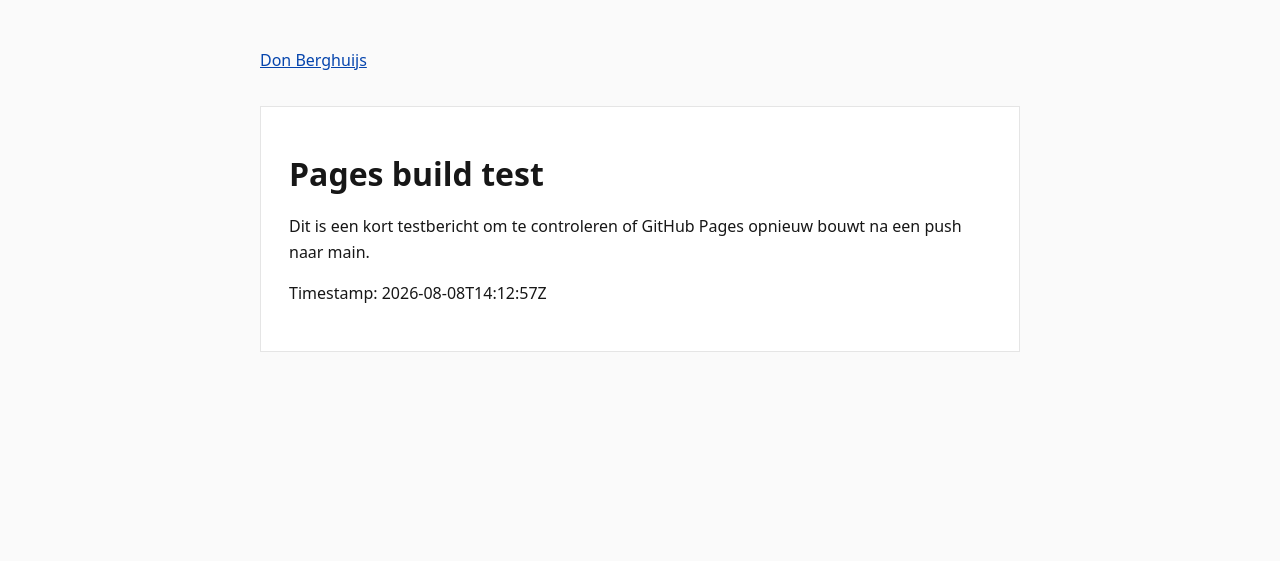
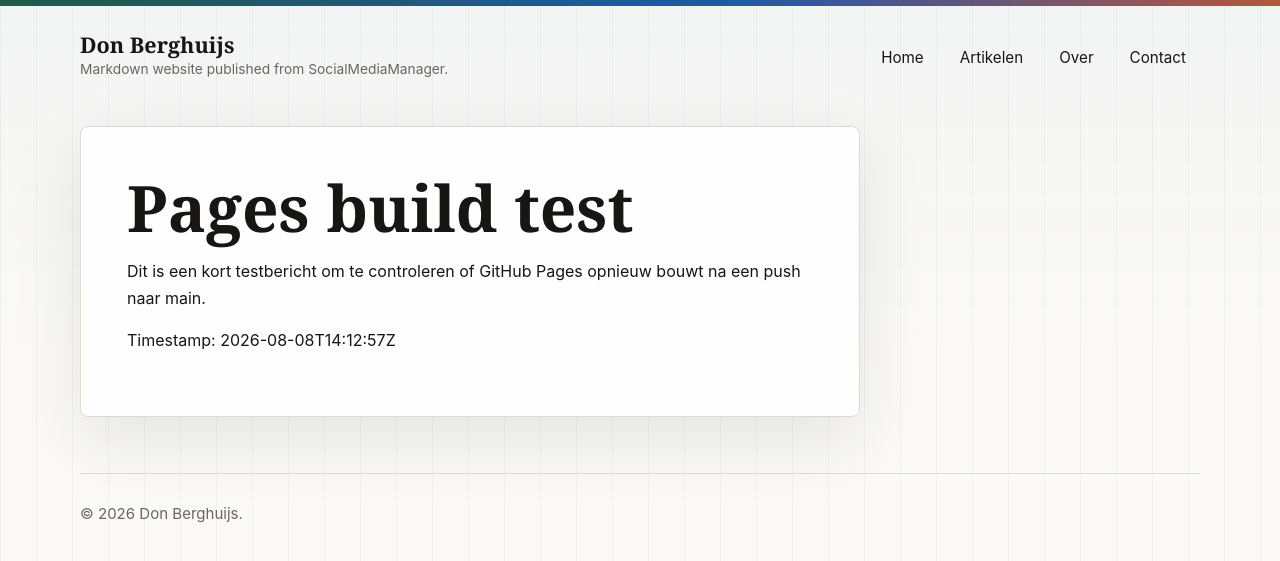
Before and after one commit to N04D/website, a Jekyll site: the page built from articles/pages-build-test-2026-08-08-141257.md, in a window 1280 px wide. Shown: the top 561 px of the page. Built offline with Jekyll 4.4.1, drawn with Linux system fonts in a browser that asks for light colours.

Commit message:
feat: add styled site navigation

```diff
--- /dev/null
+++ b/_includes/nav.html
@@ -0,0 +1,6 @@
+<nav class="site-nav" aria-label="Hoofdnavigatie">
+  <a href="{{ '/' | relative_url }}" {% if page.url == '/' %}aria-current="page"{% endif %}>Home</a>
+  <a href="{{ '/artikelen.html' | relative_url }}" {% if page.url == '/artikelen.html' %}aria-current="page"{% endif %}>Artikelen</a>
+  <a href="{{ '/over.html' | relative_url }}" {% if page.url == '/over.html' %}aria-current="page"{% endif %}>Over</a>
+  <a href="{{ '/contact.html' | relative_url }}" {% if page.url == '/contact.html' %}aria-current="page"{% endif %}>Contact</a>
+</nav>
--- a/_layouts/default.html
+++ b/_layouts/default.html
@@ -4,16 +4,30 @@
   <meta charset="utf-8">
   <meta name="viewport" content="width=device-width, initial-scale=1">
   <title>{% if page.title %}{{ page.title }} | {% endif %}{{ site.title }}</title>
-  <style>
-    body { font-family: system-ui, -apple-system, BlinkMacSystemFont, "Segoe UI", sans-serif; line-height: 1.6; max-width: 760px; margin: 0 auto; padding: 48px 20px; color: #171717; background: #fafafa; }
-    a { color: #0645ad; }
-    header { margin-bottom: 32px; }
-    main { background: #fff; border: 1px solid #e5e5e5; padding: 28px; }
-    h1 { line-height: 1.15; }
-  </style>
+  <meta name="description" content="{{ page.description | default: site.description }}">
+  <link rel="stylesheet" href="{{ '/assets/css/site.css' | relative_url }}">
 </head>
 <body>
-  <header><a href="{{ '/' | relative_url }}">{{ site.title }}</a></header>
-  <main>{{ content }}</main>
+  <div class="site-shell">
+    <header class="site-header">
+      <a class="brand" href="{{ '/' | relative_url }}" aria-label="Don Berghuijs home">
+        <strong>{{ site.title }}</strong>
+        <span>{{ site.description }}</span>
+      </a>
+      {% include nav.html %}
+    </header>
+    <main>
+      {% if page.layout_mode == 'plain' %}
+        {{ content }}
+      {% else %}
+        <article class="content">
+          {{ content }}
+        </article>
+      {% endif %}
+    </main>
+    <footer class="site-footer">
+      <span>&copy; {{ site.time | date: '%Y' }} {{ site.title }}.</span>
+    </footer>
+  </div>
 </body>
 </html>
--- /dev/null
+++ b/assets/css/site.css
@@ -0,0 +1,273 @@
+:root {
+  --paper: #fbfaf7;
+  --surface: #ffffff;
+  --ink: #171615;
+  --muted: #6b665f;
+  --line: #ded8ce;
+  --forest: #1f5b46;
+  --blue: #2457a6;
+  --clay: #b4573f;
+  --shadow: 0 24px 70px rgba(31, 42, 38, 0.10);
+}
+
+* { box-sizing: border-box; }
+
+html { scroll-behavior: smooth; }
+
+body {
+  margin: 0;
+  font-family: Inter, ui-sans-serif, system-ui, -apple-system, BlinkMacSystemFont, "Segoe UI", sans-serif;
+  color: var(--ink);
+  background:
+    linear-gradient(90deg, rgba(31, 91, 70, 0.05) 1px, transparent 1px),
+    linear-gradient(180deg, rgba(36, 87, 166, 0.04), transparent 360px),
+    var(--paper);
+  background-size: 36px 36px, auto, auto;
+  line-height: 1.65;
+}
+
+body::before {
+  content: "";
+  display: block;
+  height: 6px;
+  background: linear-gradient(90deg, var(--forest), var(--blue) 58%, var(--clay));
+}
+
+.site-shell {
+  width: min(1120px, calc(100% - 40px));
+  margin: 0 auto;
+}
+
+.site-header {
+  display: flex;
+  align-items: center;
+  justify-content: space-between;
+  gap: 24px;
+  padding: 28px 0;
+}
+
+.brand {
+  display: inline-grid;
+  gap: 2px;
+  color: var(--ink);
+  text-decoration: none;
+}
+
+.brand strong {
+  font-family: Georgia, "Times New Roman", serif;
+  font-size: clamp(1.35rem, 1.6vw, 1.8rem);
+  letter-spacing: 0;
+  line-height: 1;
+}
+
+.brand span {
+  color: var(--muted);
+  font-size: 0.86rem;
+}
+
+.site-nav {
+  display: flex;
+  flex-wrap: wrap;
+  justify-content: flex-end;
+  gap: 8px;
+}
+
+.site-nav a {
+  min-height: 40px;
+  display: inline-flex;
+  align-items: center;
+  border: 1px solid transparent;
+  border-radius: 999px;
+  padding: 8px 13px;
+  color: var(--ink);
+  text-decoration: none;
+  font-size: 0.95rem;
+}
+
+.site-nav a:hover,
+.site-nav a[aria-current="page"] {
+  border-color: var(--line);
+  background: rgba(255, 255, 255, 0.78);
+}
+
+main {
+  padding: 18px 0 56px;
+}
+
+.hero {
+  display: grid;
+  grid-template-columns: minmax(0, 1.35fr) minmax(260px, 0.65fr);
+  gap: 36px;
+  align-items: end;
+  padding: 56px 0 40px;
+}
+
+.kicker {
+  margin: 0 0 14px;
+  color: var(--forest);
+  font-weight: 700;
+  text-transform: uppercase;
+  font-size: 0.78rem;
+  letter-spacing: 0.08em;
+}
+
+h1, h2, h3 {
+  font-family: Georgia, "Times New Roman", serif;
+  line-height: 1.08;
+  letter-spacing: 0;
+}
+
+h1 {
+  margin: 0;
+  max-width: 780px;
+  font-size: clamp(2.75rem, 7vw, 6.7rem);
+  font-weight: 650;
+}
+
+h2 {
+  margin: 0 0 18px;
+  font-size: clamp(1.7rem, 3vw, 2.55rem);
+}
+
+h3 {
+  margin: 0 0 10px;
+  font-size: 1.3rem;
+}
+
+.lede {
+  max-width: 680px;
+  margin: 22px 0 0;
+  color: #3e3a35;
+  font-size: clamp(1.08rem, 1.7vw, 1.28rem);
+}
+
+.hero-note {
+  border-left: 3px solid var(--clay);
+  padding: 14px 0 14px 18px;
+  color: var(--muted);
+  font-size: 0.98rem;
+}
+
+.section {
+  padding: 34px 0;
+}
+
+.section-head {
+  display: flex;
+  align-items: end;
+  justify-content: space-between;
+  gap: 20px;
+  margin-bottom: 18px;
+}
+
+.section-head p {
+  max-width: 520px;
+  margin: 0;
+  color: var(--muted);
+}
+
+.article-list {
+  display: grid;
+  gap: 14px;
+  margin: 0;
+  padding: 0;
+  list-style: none;
+}
+
+.article-card {
+  display: grid;
+  grid-template-columns: minmax(0, 1fr) auto;
+  gap: 20px;
+  align-items: start;
+  border: 1px solid var(--line);
+  border-radius: 8px;
+  padding: 20px;
+  background: rgba(255, 255, 255, 0.82);
+  box-shadow: 0 1px 0 rgba(255, 255, 255, 0.75) inset;
+}
+
+.article-card a {
+  color: var(--ink);
+  text-decoration-color: rgba(36, 87, 166, 0.35);
+  text-decoration-thickness: 2px;
+  text-underline-offset: 4px;
+}
+
+.article-card a:hover { color: var(--blue); }
+
+.article-card time {
+  color: var(--muted);
+  white-space: nowrap;
+  font-size: 0.92rem;
+}
+
+.article-description {
+  margin: 8px 0 0;
+  color: var(--muted);
+}
+
+.page-panel {
+  max-width: 820px;
+  border: 1px solid var(--line);
+  border-radius: 8px;
+  padding: clamp(24px, 4vw, 44px);
+  background: rgba(255, 255, 255, 0.86);
+  box-shadow: var(--shadow);
+}
+
+.page-panel p:first-of-type { font-size: 1.1rem; }
+
+.actions {
+  display: flex;
+  flex-wrap: wrap;
+  gap: 12px;
+  margin-top: 26px;
+}
+
+.button {
+  display: inline-flex;
+  align-items: center;
+  min-height: 44px;
+  border-radius: 999px;
+  padding: 10px 16px;
+  background: var(--ink);
+  color: #fff;
+  text-decoration: none;
+}
+
+.button.secondary {
+  border: 1px solid var(--line);
+  background: rgba(255, 255, 255, 0.7);
+  color: var(--ink);
+}
+
+.content {
+  max-width: 780px;
+  border: 1px solid var(--line);
+  border-radius: 8px;
+  padding: clamp(24px, 4vw, 46px);
+  background: rgba(255, 255, 255, 0.9);
+  box-shadow: var(--shadow);
+}
+
+.content h1 { font-size: clamp(2.2rem, 5vw, 4.4rem); }
+.content img { max-width: 100%; height: auto; }
+.content a { color: var(--blue); }
+.content code { background: #f0ece5; padding: 0.15em 0.35em; border-radius: 4px; }
+
+.site-footer {
+  border-top: 1px solid var(--line);
+  padding: 28px 0 40px;
+  color: var(--muted);
+  font-size: 0.94rem;
+}
+
+@media (max-width: 760px) {
+  .site-shell { width: min(100% - 28px, 1120px); }
+  .site-header { align-items: flex-start; flex-direction: column; }
+  .site-nav { justify-content: flex-start; }
+  .hero { grid-template-columns: 1fr; padding-top: 32px; }
+  .section-head { align-items: flex-start; flex-direction: column; }
+  .article-card { grid-template-columns: 1fr; gap: 8px; }
+  .article-card time { white-space: normal; }
+}
```
Also changed, not shown: artikelen.md (added, +29 -0 lines), contact.md (added, +9 -0 lines), index.md (+39 -9 lines), over.md (added, +9 -0 lines).
